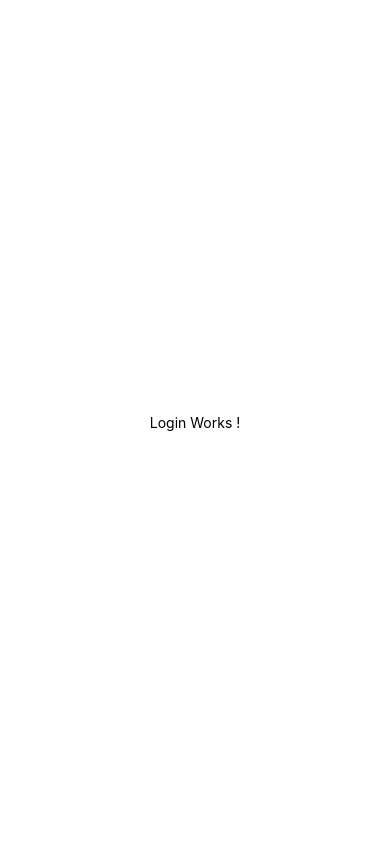
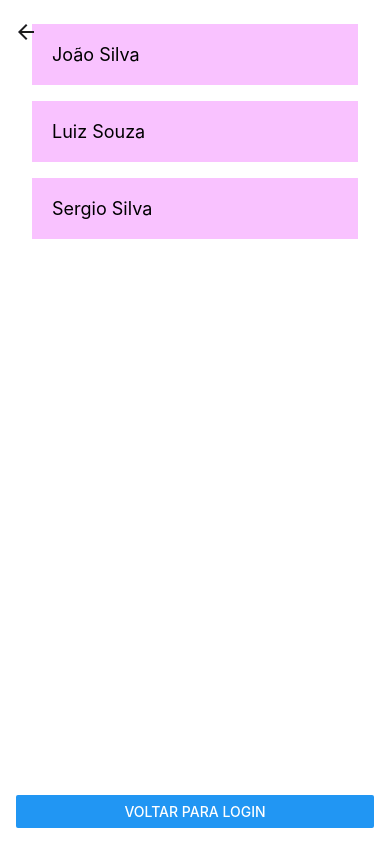
Before and after one commit to tamicristina/mobile-applications-project, a React Native app: screen /UserList in a window 390 px wide. Before the commit this address had no page. Built offline with nearby package versions, Linux system fonts and the light colour scheme.

Commit message:
criação tela listagem Usuários

```diff
--- a/App.tsx
+++ b/App.tsx
@@ -1,3 +1,4 @@
+import React from "react";
 import { NavigationContainer } from "@react-navigation/native";
 import AppRoutes from "./src/routes/app.routes";
 
--- a/src/pages/Login.tsx
+++ b/src/pages/Login.tsx
@@ -1,9 +1,21 @@
-import { View, Text, StyleSheet } from "react-native";
+import React from "react";
+import { useNavigation } from "@react-navigation/native";
+import { View, Text, StyleSheet, Button } from "react-native";
+import { NativeStackNavigationProp } from "@react-navigation/native-stack";
+import { RootStackParamList } from "../../src/types/navigation";
+
+type NavigationProp = NativeStackNavigationProp<RootStackParamList, "Login">;
 
 export function LoginScreen() {
+  const navigation = useNavigation<NavigationProp>();
+
   return (
     <View style={styles.container}>
       <Text>Login Works !</Text>
+      <Button
+        title="Ir para lista de usuários"
+        onPress={() => navigation.navigate("UserList")}
+      />
     </View>
   );
 }
--- /dev/null
+++ b/src/pages/UserList.tsx
@@ -0,0 +1,58 @@
+import React from 'react';
+import { View, Text, FlatList, StyleSheet, Button } from 'react-native';
+import { useNavigation } from "@react-navigation/native";
+import { NativeStackNavigationProp } from "@react-navigation/native-stack";
+import { RootStackParamList } from "../types/navigation";
+
+type NavigationProp = NativeStackNavigationProp<RootStackParamList, "UserList">;
+
+
+const UserList = () => {
+
+    const navigation = useNavigation<NavigationProp>();
+
+    const users = [
+    { id: '1', name: 'João Silva'},
+    { id: '2', name: 'Luiz Souza'},
+    { id: '3', name: 'Sergio Silva'}
+    ];
+
+    const renderItem = ({ item }: { item: { id: string; name: string } }) => (
+        <View style={styles.item}>
+            <Text style={styles.title}>{item.name}</Text>
+        </View>
+    );
+
+    return (
+    <View style={styles.container}>
+      <FlatList
+        data={users}
+        renderItem={renderItem}
+        keyExtractor={item => item.id}
+      />
+
+      <Button title="Voltar para Login" onPress={() => navigation.navigate("Login")} />
+
+    </View>
+  );
+
+};
+
+const styles = StyleSheet.create({
+  container: {
+    flex: 1,
+    padding: 16,
+    backgroundColor: '#fff',
+  },
+  item: {
+    padding: 20,
+    marginVertical: 8,
+    marginHorizontal: 16,
+    backgroundColor: '#f9c2ff',
+  },
+  title: {
+    fontSize: 18,
+  },
+});
+
+export default UserList;
--- a/src/routes/app.routes.tsx
+++ b/src/routes/app.routes.tsx
@@ -1,20 +1,23 @@
-import { createStaticNavigation } from "@react-navigation/native";
 import { createNativeStackNavigator } from "@react-navigation/native-stack";
 import { LoginScreen } from "../pages/Login";
+import UserList from "../pages/UserList";
+import { RootStackParamList } from "../../src/types/navigation";
+
+const Stack = createNativeStackNavigator<RootStackParamList>();
 
 function AppRoutes() {
-  const { Navigator, Screen } = createNativeStackNavigator();
   return (
-    <Navigator
+    <Stack.Navigator
       screenOptions={{
         headerTransparent: true,
         title: "",
         headerBackVisible: false,
       }}
-      initialRouteName="login"
+      initialRouteName="Login"
     >
-      <Screen name="login" component={LoginScreen} />
-    </Navigator>
+      <Stack.Screen name="Login" component={LoginScreen} />
+      <Stack.Screen name="UserList" component={UserList} />
+    </Stack.Navigator>
   );
 }
 
--- /dev/null
+++ b/src/types/navigation.d.ts
@@ -0,0 +1,4 @@
+export type RootStackParamList = {
+  Login: undefined;
+  UserList: undefined;
+};
--- a/tsconfig.json
+++ b/tsconfig.json
@@ -1,6 +1,7 @@
 {
   "extends": "expo/tsconfig.base",
   "compilerOptions": {
-    "strict": true
+    "strict": true,
+    "esModuleInterop": true
   }
 }
```
Also changed, not shown: package.json (+8 -2 lines), 1 other file (tests, documents, lock files or other folders).
